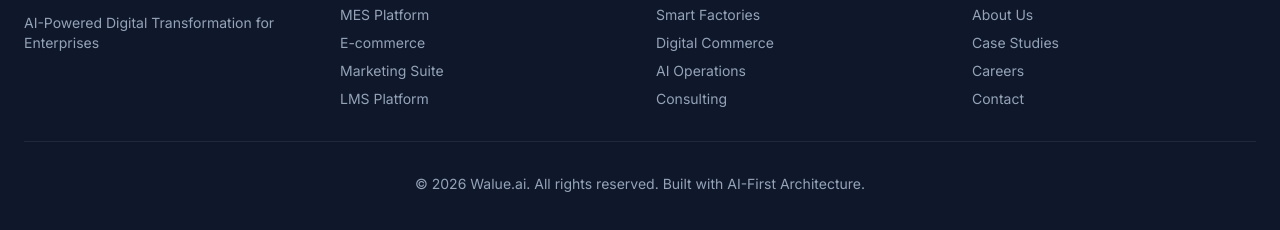
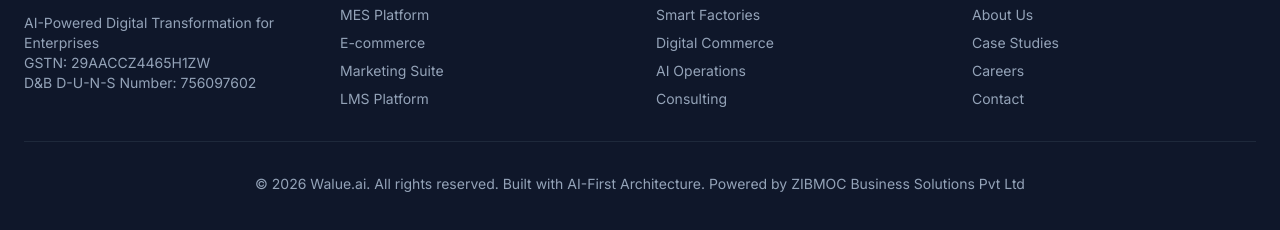
Before and after one commit to chinmaybhatk/walue_ai, a website: page walue_ai/www/home.html in a window 1280 px wide. Shown: the part 8802-9032 px from the top of the page. Drawn offline with nearby package versions, Linux system fonts and the light colour scheme.

Commit message:
Update home.html

```diff
--- a/walue_ai/www/home.html
+++ b/walue_ai/www/home.html
@@ -781,6 +781,8 @@
                         <span class="text-xl font-bold text-white">walue<span class="text-walue-400">.ai</span></span>
                     </div>
                     <p class="text-sm">AI-Powered Digital Transformation for Enterprises</p>
+                     <p class="text-sm">GSTN: 29AACCZ4465H1ZW</p>
+                     <p class="text-sm">D&B D-U-N-S Number: 756097602</p>
                 </div>
 
                 <div>
@@ -815,7 +817,7 @@
             </div>
 
             <div class="pt-8 border-t border-slate-800 text-center text-sm">
-                <p>&copy; 2026 Walue.ai. All rights reserved. Built with AI-First Architecture.</p>
+                <p>&copy; 2026 Walue.ai. All rights reserved. Built with AI-First Architecture. Powered by ZIBMOC Business Solutions Pvt Ltd </p>
             </div>
         </div>
     </footer>
```
